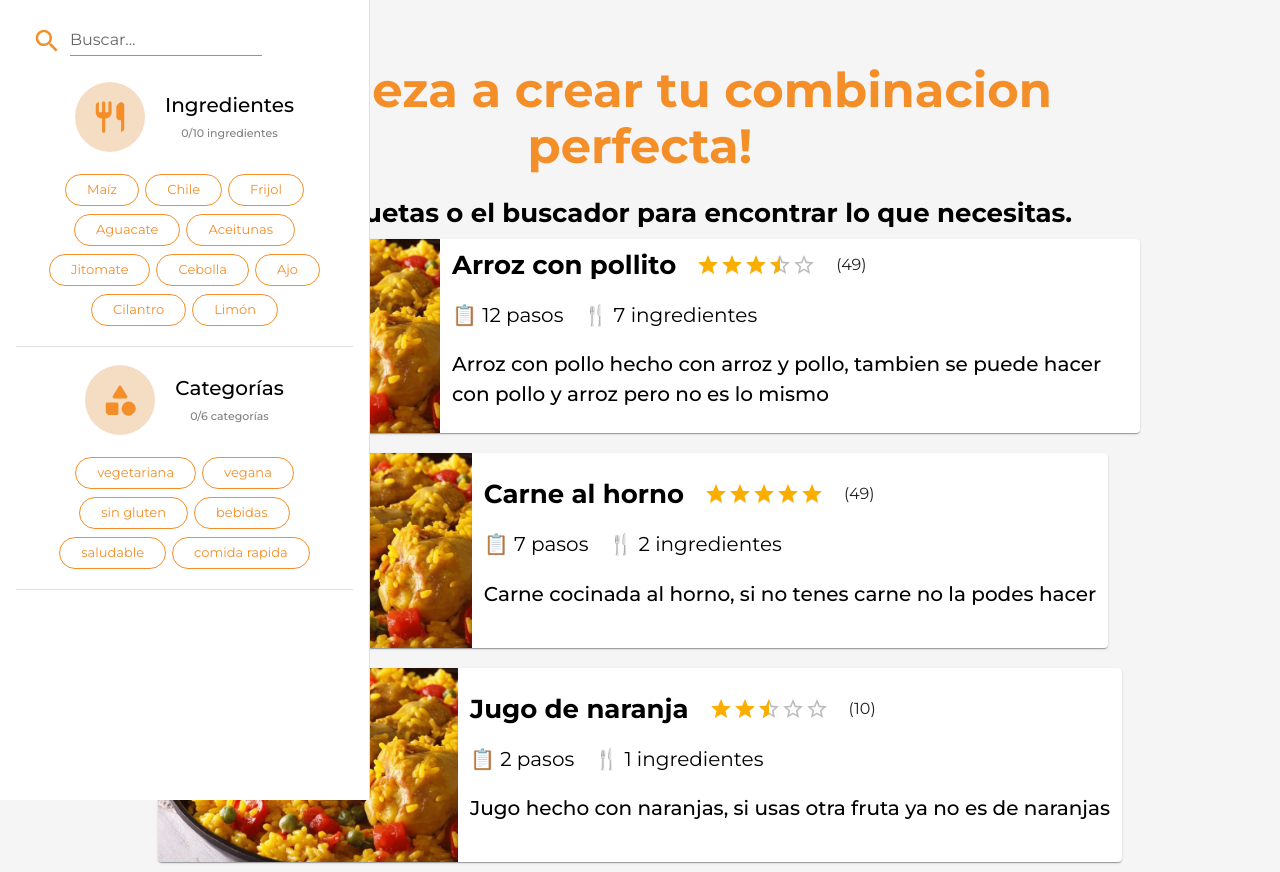
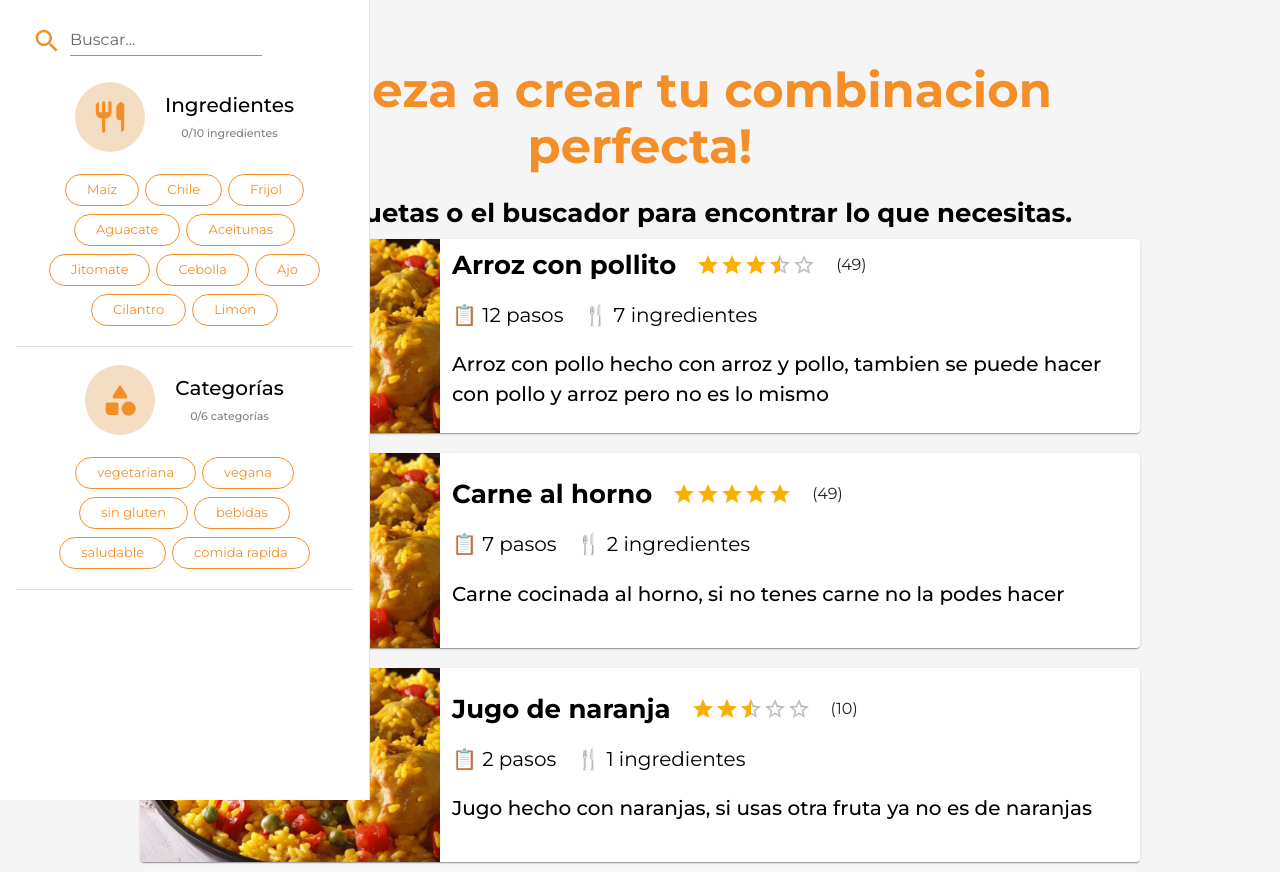
Before and after one commit to anavarro81/buscador-recetas, a Next.js app in the folder client/: page / in a window 1280 px wide. Built offline with nearby package versions, Linux system fonts and the light colour scheme.

Commit message:
fix: arreglar estilos de RecipeCard

```diff
--- a/client/src/Components/RecipeCard/RecipeCard.tsx
+++ b/client/src/Components/RecipeCard/RecipeCard.tsx
@@ -58,7 +58,7 @@ export const RecipeCard: React.FC<RecipeCardProps> = ({
           display: "flex",
           flexDirection: "column",
           justifyContent: "center",
-          maxWidth: "700px",
+          width: "700px",
         }}
       >
         <StyledCardContent>
--- a/client/src/app/page.tsx
+++ b/client/src/app/page.tsx
@@ -51,8 +51,6 @@ export default function Home() {
     return (
         <PageContainer>
             <SideBar />
-            {
-                <>
                     <Typography
                         variant="h1"
                         sx={{
@@ -66,8 +64,6 @@ export default function Home() {
                         Usa las etiquetas o el buscador para encontrar lo que
                         necesitas.
                     </Typography>
-                </>
-            }
             {recetas
                 ? recetas.map((receta) => (
                       <RecipeCard
```
